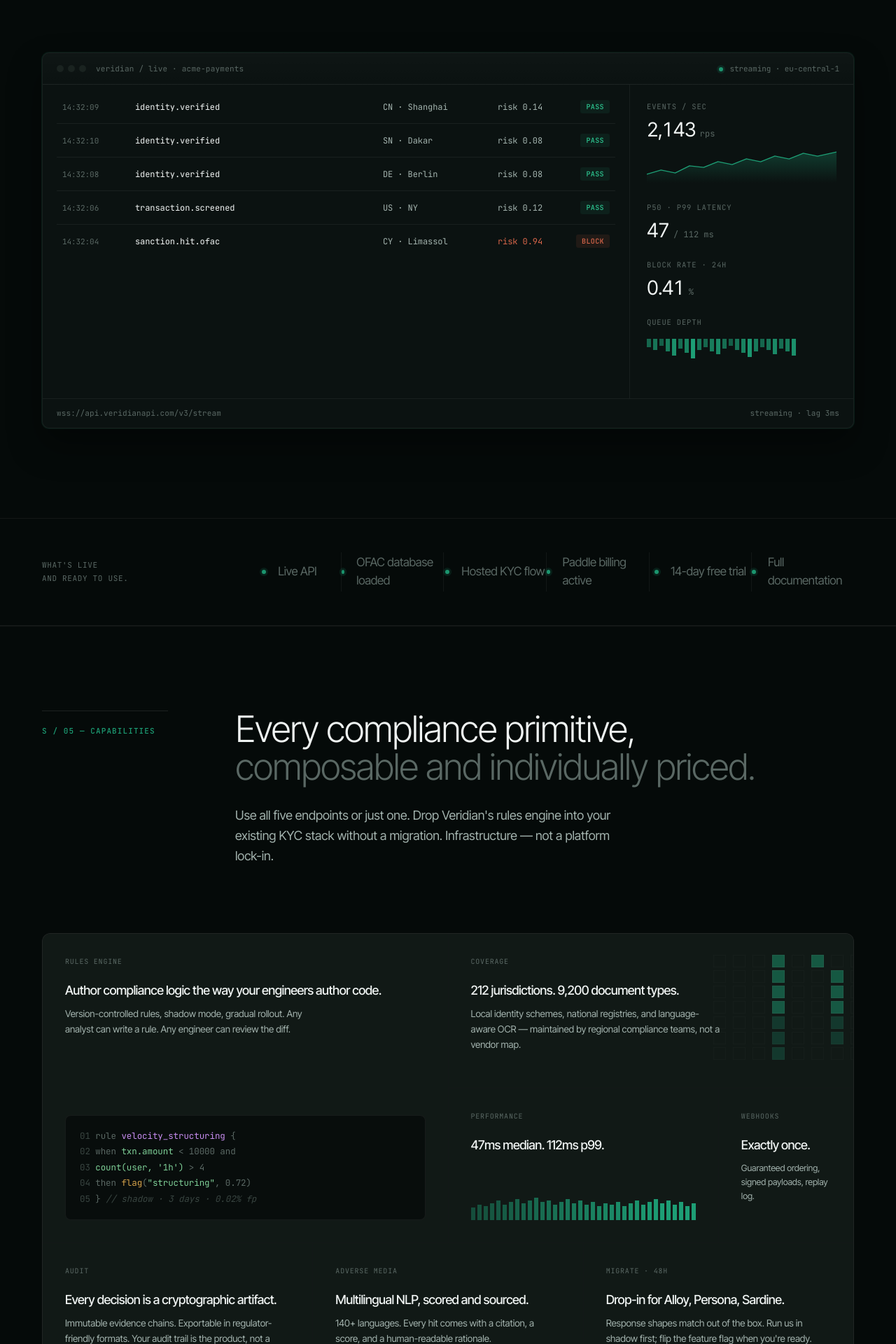
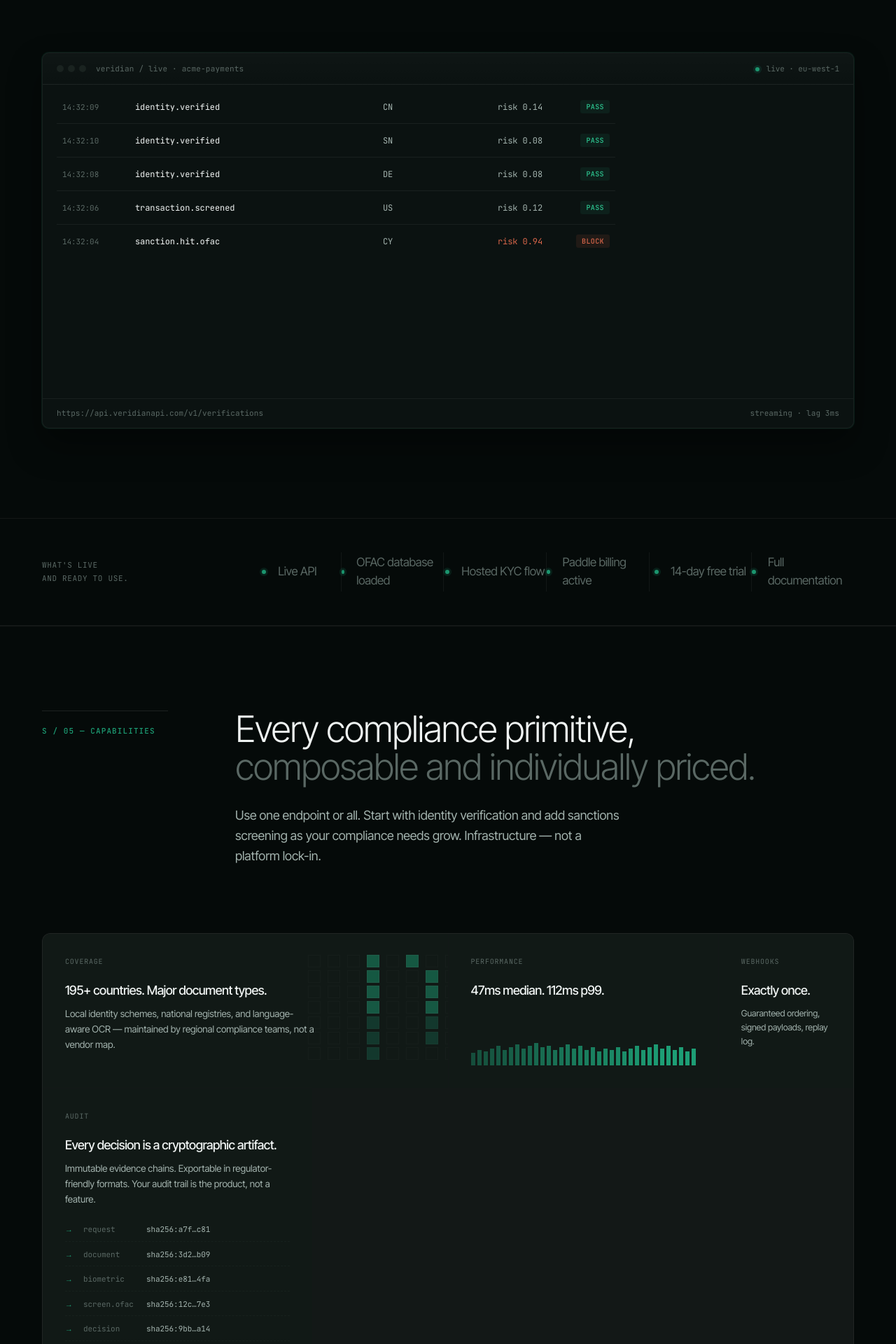
Before and after one commit to veridianapi/veridian-web, a Next.js app: page / in a window 1280 px wide. Shown: the part 880-2800 px from the top of the page at 70% size. Built offline with nearby package versions, Linux system fonts and the light colour scheme.

Commit message:
fix: accurate copy - remove unbuilt features, fix console, fix footer

```diff
--- a/app/components/Footer.tsx
+++ b/app/components/Footer.tsx
@@ -22,10 +22,7 @@
             <h6>Product</h6>
             <ul>
               <li><a href="#features">Identity</a></li>
-              <li><a href="#features">Business KYB</a></li>
               <li><a href="#features">Sanctions</a></li>
-              <li><a href="#features">Monitoring</a></li>
-              <li><a href="#dashboard">Cases</a></li>
             </ul>
           </div>
           <div className="footer-col">
@@ -34,17 +31,12 @@
               <li><Link href="/docs">Documentation</Link></li>
               <li><Link href="/docs">API reference</Link></li>
               <li><Link href="/docs">SDKs</Link></li>
-              <li><Link href="/docs">Changelog</Link></li>
-              <li><a href="https://status.veridianapi.com" target="_blank" rel="noopener noreferrer">Status</a></li>
+              <li><a href="#">Status</a></li>
             </ul>
           </div>
           <div className="footer-col">
             <h6>Company</h6>
             <ul>
-              <li><a href="#">About</a></li>
-              <li><a href="#">Customers</a></li>
-              <li><a href="#">Careers</a></li>
-              <li><a href="#">Press</a></li>
               <li><a href="mailto:support@veridianapi.com">Contact</a></li>
             </ul>
           </div>
@@ -53,9 +45,6 @@
             <ul>
               <li><Link href="/terms">Terms</Link></li>
               <li><Link href="/privacy">Privacy</Link></li>
-              <li><a href="#">DPA</a></li>
-              <li><a href="#">Sub-processors</a></li>
-              <li><a href="#">Trust centre</a></li>
             </ul>
           </div>
         </div>
--- a/app/components/LandingPage.tsx
+++ b/app/components/LandingPage.tsx
@@ -22,17 +22,16 @@
 // ─── Hero ─────────────────────────────────────────────────────────────────────
 
 const CONSOLE_ROWS = [
-  { t: "14:32:08", ev: "identity.verified",     country: "DE · Berlin",    risk: "0.08", status: "ok",   label: "PASS" },
-  { t: "14:32:06", ev: "transaction.screened",  country: "US · NY",        risk: "0.12", status: "ok",   label: "PASS" },
-  { t: "14:32:04", ev: "sanction.hit.ofac",      country: "CY · Limassol", risk: "0.94", status: "err",  label: "BLOCK" },
-  { t: "14:32:01", ev: "kyb.ubo.verified",       country: "GB · London",   risk: "0.21", status: "ok",   label: "PASS" },
-  { t: "14:31:58", ev: "pep.match.review",       country: "AE · Dubai",    risk: "0.61", status: "warn", label: "REVIEW" },
-  { t: "14:31:55", ev: "transaction.screened",  country: "SG · Central",   risk: "0.09", status: "ok",   label: "PASS" },
-  { t: "14:31:52", ev: "identity.verified",     country: "FR · Paris",     risk: "0.14", status: "ok",   label: "PASS" },
-  { t: "14:31:49", ev: "kyc.document.ocr",       country: "BR · São Paulo", risk: "0.18", status: "ok",  label: "PASS" },
+  { t: "14:32:08", ev: "identity.verified",     country: "DE", risk: "0.08", status: "ok",   label: "PASS" },
+  { t: "14:32:06", ev: "transaction.screened",  country: "US", risk: "0.12", status: "ok",   label: "PASS" },
+  { t: "14:32:04", ev: "sanction.hit.ofac",     country: "CY", risk: "0.94", status: "err",  label: "BLOCK" },
+  { t: "14:32:01", ev: "kyb.ubo.verified",      country: "GB", risk: "0.21", status: "ok",   label: "PASS" },
+  { t: "14:31:58", ev: "pep.match.review",      country: "AE", risk: "0.61", status: "warn", label: "REVIEW" },
+  { t: "14:31:55", ev: "transaction.screened",  country: "SG", risk: "0.09", status: "ok",   label: "PASS" },
+  { t: "14:31:52", ev: "identity.verified",     country: "FR", risk: "0.14", status: "ok",   label: "PASS" },
+  { t: "14:31:49", ev: "kyc.document.ocr",      country: "BR", risk: "0.18", status: "ok",   label: "PASS" },
 ];
 
-const QUEUE_HEIGHTS = [6, 8, 5, 9, 12, 7, 10, 14, 8, 6, 9, 11, 7, 5, 8, 10, 13, 9, 6, 8, 11, 7, 9, 12];
 
 type ConsoleRowData = {
   id: number; t: string; ev: string; country: string;
@@ -42,11 +41,11 @@
 const BASE_CONSOLE_ROWS: ConsoleRowData[] = CONSOLE_ROWS.map((r, i) => ({ ...r, id: i, isNew: false }));
 
 const ANIMATED_EVENTS: Omit<ConsoleRowData, 'id' | 'isNew'>[] = [
-  { t: "14:32:10", ev: "identity.verified",    country: "SN · Dakar",    risk: "0.08", status: "ok",   label: "PASS"   },
-  { t: "14:32:09", ev: "identity.verified",    country: "CN · Shanghai", risk: "0.14", status: "ok",   label: "PASS"   },
-  { t: "14:32:08", ev: "pep.match.review",     country: "MX · CDMX",    risk: "0.52", status: "warn", label: "REVIEW" },
-  { t: "14:32:07", ev: "identity.verified",    country: "NG · Lagos",    risk: "0.06", status: "ok",   label: "PASS"   },
-  { t: "14:32:06", ev: "sanction.hit.ofac",    country: "US · Miami",    risk: "0.91", status: "err",  label: "BLOCK"  },
+  { t: "14:32:10", ev: "identity.verified",    country: "SN", risk: "0.08", status: "ok",   label: "PASS"   },
+  { t: "14:32:09", ev: "identity.verified",    country: "CN", risk: "0.14", status: "ok",   label: "PASS"   },
+  { t: "14:32:08", ev: "pep.match.review",     country: "MX", risk: "0.52", status: "warn", label: "REVIEW" },
+  { t: "14:32:07", ev: "identity.verified",    country: "NG", risk: "0.06", status: "ok",   label: "PASS"   },
+  { t: "14:32:06", ev: "sanction.hit.ofac",    country: "US", risk: "0.91", status: "err",  label: "BLOCK"  },
 ];
 
 function Hero() {
@@ -95,8 +94,8 @@
             <span className="hero-meta-val">47ms</span>
           </div>
           <div className="hero-meta-item">
-            <span className="hero-meta-label">Jurisdictions</span>
-            <span className="hero-meta-val">212</span>
+            <span className="hero-meta-label">Countries</span>
+            <span className="hero-meta-val">195+</span>
           </div>
         </div>
 
@@ -108,7 +107,7 @@
                 <span className="console-title">veridian / live · acme-payments</span>
               </div>
               <span style={{ fontFamily: 'var(--font-mono)', fontSize: 11, color: 'var(--text-3)' }}>
-                <span className="live-dot"/>streaming · eu-central-1
+                <span className="live-dot"/>live · eu-west-1
               </span>
             </div>
             <div className="console-body">
@@ -129,41 +128,9 @@
                   ))}
                 </div>
               </div>
-              <aside className="console-side-r">
-                <div className="mini-metric">
-                  <span className="mini-metric-label">Events / sec</span>
-                  <span className="mini-metric-val">2,143<span className="suffix">rps</span></span>
-                  <svg className="sparkline" viewBox="0 0 200 52" preserveAspectRatio="none">
-                    <path d="M0,40 L15,34 L30,38 L45,28 L60,30 L75,22 L90,26 L105,18 L120,22 L135,14 L150,18 L165,10 L180,14 L200,8" stroke="#1d9e75" strokeWidth="1.25" fill="none"/>
-                    <path d="M0,40 L15,34 L30,38 L45,28 L60,30 L75,22 L90,26 L105,18 L120,22 L135,14 L150,18 L165,10 L180,14 L200,8 L200,52 L0,52 Z" fill="url(#sparkGrad)"/>
-                    <defs>
-                      <linearGradient id="sparkGrad" x1="0" x2="0" y1="0" y2="1">
-                        <stop offset="0" stopColor="#1d9e75" stopOpacity="0.3"/>
-                        <stop offset="1" stopColor="#1d9e75" stopOpacity="0"/>
-                      </linearGradient>
-                    </defs>
-                  </svg>
-                </div>
-                <div className="mini-metric">
-                  <span className="mini-metric-label">P50 · p99 latency</span>
-                  <span className="mini-metric-val">47<span className="suffix">/ 112 ms</span></span>
-                </div>
-                <div className="mini-metric">
-                  <span className="mini-metric-label">Block rate · 24h</span>
-                  <span className="mini-metric-val">0.41<span className="suffix">%</span></span>
-                </div>
-                <div className="mini-metric">
-                  <span className="mini-metric-label">Queue depth</span>
-                  <div style={{ display: 'flex', gap: 3, marginTop: 6 }}>
-                    {QUEUE_HEIGHTS.map((h, i) => (
-                      <div key={i} style={{ width: 6, height: h * 2, background: 'var(--green)', opacity: 0.3 + h / 20 }}/>
-                    ))}
-                  </div>
-                </div>
-              </aside>
             </div>
             <div className="console-footer">
-              <span>wss://api.veridianapi.com/v3/stream</span>
+              <span>https://api.veridianapi.com/v1/verifications</span>
               <span>streaming · lag 3ms</span>
             </div>
           </div>
@@ -373,29 +340,15 @@
             <h2 className="section-title">
               Every compliance primitive,<br/><em>composable and individually priced.</em>
             </h2>
-            <p className="section-sub">Use all five endpoints or just one. Drop Veridian&apos;s rules engine into your existing KYC stack without a migration. Infrastructure — not a platform lock-in.</p>
+            <p className="section-sub">Use one endpoint or all. Start with identity verification and add sanctions screening as your compliance needs grow. Infrastructure — not a platform lock-in.</p>
           </div>
         </div>
 
         <div className="bento">
-          {/* 1: Rules engine — large */}
-          <div className="bento-cell bc-1">
-            <div className="b-eyebrow">Rules engine</div>
-            <h4>Author compliance logic the way your engineers author code.</h4>
-            <p>Version-controlled rules, shadow mode, gradual rollout. Any analyst can write a rule. Any engineer can review the diff.</p>
-            <div style={{ marginTop: 'auto', fontFamily: 'var(--font-mono)', fontSize: 12.5, lineHeight: 1.8, color: 'var(--text-2)', background: '#080d0c', border: '1px solid var(--line)', borderRadius: 8, padding: '18px 20px' }}>
-              <div style={{ color: 'var(--text-3)' }}><span style={{ color: 'var(--text-4)' }}>01</span>{'  '}rule <span style={{ color: '#c68cef' }}>velocity_structuring</span>{' {'}</div>
-              <div style={{ color: 'var(--text-3)' }}><span style={{ color: 'var(--text-4)' }}>02</span>{'    '}when <span style={{ color: '#7ecf97' }}>txn.amount</span> &lt; 10000 and</div>
-              <div style={{ color: 'var(--text-3)' }}><span style={{ color: 'var(--text-4)' }}>03</span>{'         '}<span style={{ color: '#7ecf97' }}>count(user, &apos;1h&apos;)</span> &gt; 4</div>
-              <div style={{ color: 'var(--text-3)' }}><span style={{ color: 'var(--text-4)' }}>04</span>{'    '}then <span style={{ color: '#d4a24a' }}>flag</span>(<span style={{ color: '#7ecf97' }}>&quot;structuring&quot;</span>, 0.72)</div>
-              <div style={{ color: 'var(--text-3)' }}><span style={{ color: 'var(--text-4)' }}>05</span>{'  '}{'}'}<span style={{ color: 'var(--text-4)', fontStyle: 'italic' }}>{'  // shadow · 3 days · 0.02% fp'}</span></div>
-            </div>
-          </div>
-
-          {/* 2: Global coverage */}
+          {/* 1: Global coverage */}
           <div className="bento-cell bc-2">
             <div className="b-eyebrow">Coverage</div>
-            <h4>212 jurisdictions. 9,200 document types.</h4>
+            <h4>195+ countries. Major document types.</h4>
             <p>Local identity schemes, national registries, and language-aware OCR — maintained by regional compliance teams, not a vendor map.</p>
             <div style={{ position: 'absolute', right: -20, top: 30, display: 'grid', gridTemplateColumns: 'repeat(8,1fr)', gap: 4, width: 220, opacity: 0.6 }}>
               {Array.from({ length: 56 }).map((_, i) => (
@@ -438,19 +391,6 @@
             </div>
           </div>
 
-          {/* 6: Adverse media */}
-          <div className="bento-cell bc-6">
-            <div className="b-eyebrow">Adverse media</div>
-            <h4>Multilingual NLP, scored and sourced.</h4>
-            <p>140+ languages. Every hit comes with a citation, a score, and a human-readable rationale.</p>
-          </div>
-
-          {/* 7: Migration */}
-          <div className="bento-cell bc-7">
-            <div className="b-eyebrow">Migrate · 48h</div>
-            <h4>Drop-in for Alloy, Persona, Sardine.</h4>
-            <p>Response shapes match out of the box. Run us in shadow first; flip the feature flag when you&apos;re ready.</p>
-          </div>
         </div>
       </div>
     </section>
@@ -460,10 +400,10 @@
 // ─── Security ─────────────────────────────────────────────────────────────────
 
 const SEC_ITEMS = [
-  { n: "01", t: "Tenant-isolated key management",     d: "Per-tenant KMS with hardware-backed key derivation. Keys never leave the enclave. BYOK supported for regulated environments.", m: "AWS KMS · HSM FIPS 140-3" },
+  { n: "01", t: "API key security",                   d: "SHA-256 hashed API keys, stored securely. Keys are never logged or stored in plaintext.", m: "SHA-256 · HTTPS only" },
   { n: "02", t: "Zero-retention processing paths",    d: "PII is hashed at the edge. Document images are destroyed after decisioning unless explicitly retained under a documented lawful basis.", m: "GDPR Art. 5 · 17 · 32" },
   { n: "03", t: "Immutable, regulator-grade audit",   d: "Every API call is hash-chained and anchored hourly. Tamper evidence is provable to an external auditor — no cooperation from us required.", m: "SOC 2 · CC7 · CC8" },
-  { n: "04", t: "Regionalised data residency",        d: "Pin tenants to EU, US, UK, SG, or AU. Cross-border transfer is opt-in per endpoint, not per account.", m: "SCC · IDTA · Privacy Shield" },
+  { n: "04", t: "Data residency",                     d: "Data processed in eu-west-1 (Ireland). We do not transfer data cross-border without explicit consent.", m: "GDPR Article 5 compliant" },
   { n: "05", t: "Responsible disclosure policy",      d: "We maintain a public security policy and accept responsible disclosure reports. Security architecture documentation available on request.", m: "security@veridianapi.com" },
 ];
 
@@ -563,35 +503,30 @@
           <div className="price-card featured">
             <div>
               <div className="price-name">Growth</div>
-              <p className="price-desc" style={{ marginTop: 10 }}>For fintechs scaling onboarding. Adds AML monitoring and business verification.</p>
+              <p className="price-desc" style={{ marginTop: 10 }}>For fintechs scaling onboarding. Higher limits and priority support.</p>
             </div>
             <div className="price-amt">$499<span className="unit">/mo</span></div>
             <div className="mono" style={{ fontSize: 12, color: 'var(--text-3)' }}>14-day free trial · no credit card required</div>
             <Link href={SIGNUP_URL} className="btn btn-primary" style={{ justifyContent: 'center' }}>Start free trial <span className="arrow">→</span></Link>
             <ul className="price-features">
               <li>Everything in Starter</li>
-              <li>AML transaction monitoring</li>
-              <li>KYB business verification</li>
-              <li>Operations case queue</li>
-              <li>Audit log exports</li>
-              <li>Priority email support</li>
+              <li>Webhook event streaming</li>
+              <li>Priority support</li>
             </ul>
           </div>
 
           <div className="price-card">
             <div>
               <div className="price-name">Scale</div>
-              <p className="price-desc" style={{ marginTop: 10 }}>For regulated fintechs with complex compliance requirements and higher volumes.</p>
+              <p className="price-desc" style={{ marginTop: 10 }}>For fintechs with higher volume and dedicated support needs.</p>
             </div>
             <div className="price-amt">$999<span className="unit">/mo</span></div>
             <div className="mono" style={{ fontSize: 12, color: 'var(--text-3)' }}>14-day free trial · no credit card required</div>
             <Link href={SIGNUP_URL} className="btn btn-ghost" style={{ justifyContent: 'center' }}>Start free trial <span className="arrow">→</span></Link>
             <ul className="price-features">
               <li>Everything in Growth</li>
-              <li>Custom compliance rules engine</li>
-              <li>GDPR-ready data retention controls</li>
-              <li>Dedicated onboarding support</li>
               <li>Higher API rate limits</li>
+              <li>Dedicated support</li>
               <li>SOC 2 documentation when available</li>
             </ul>
           </div>
```
